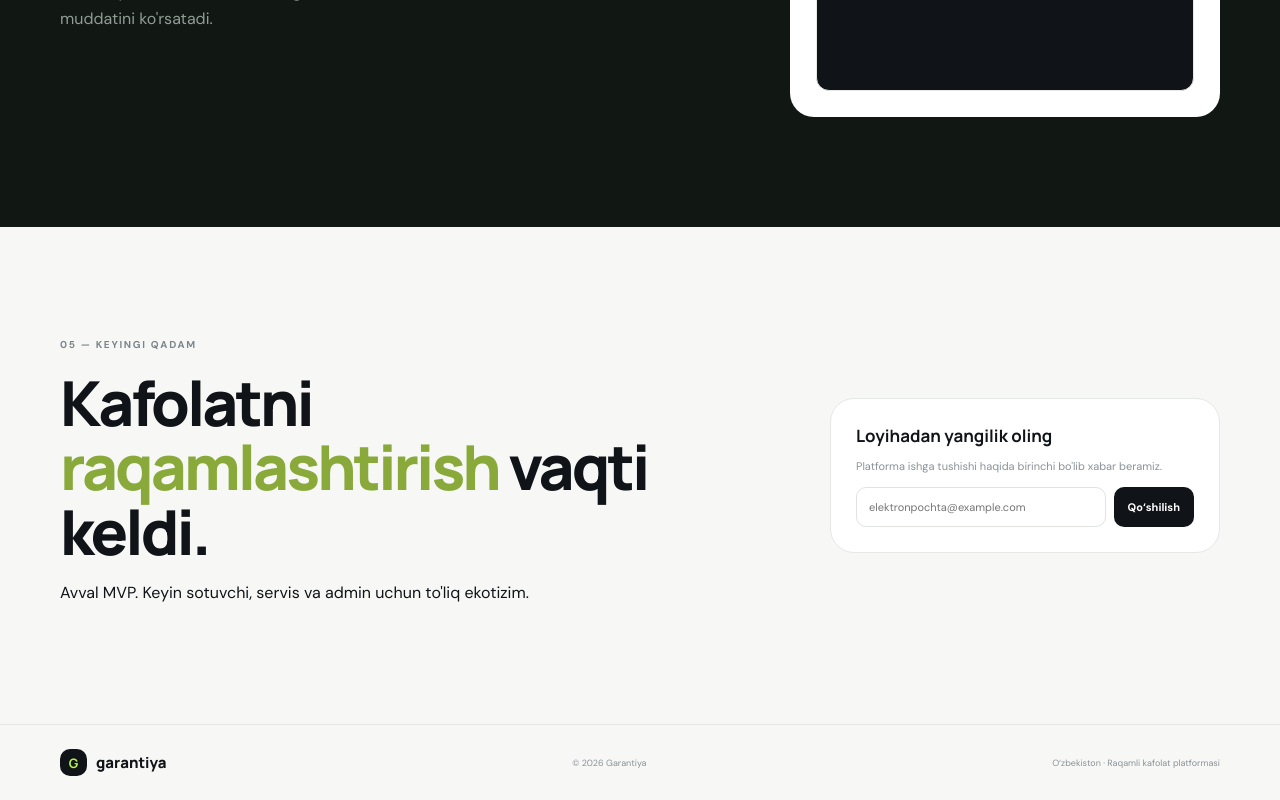
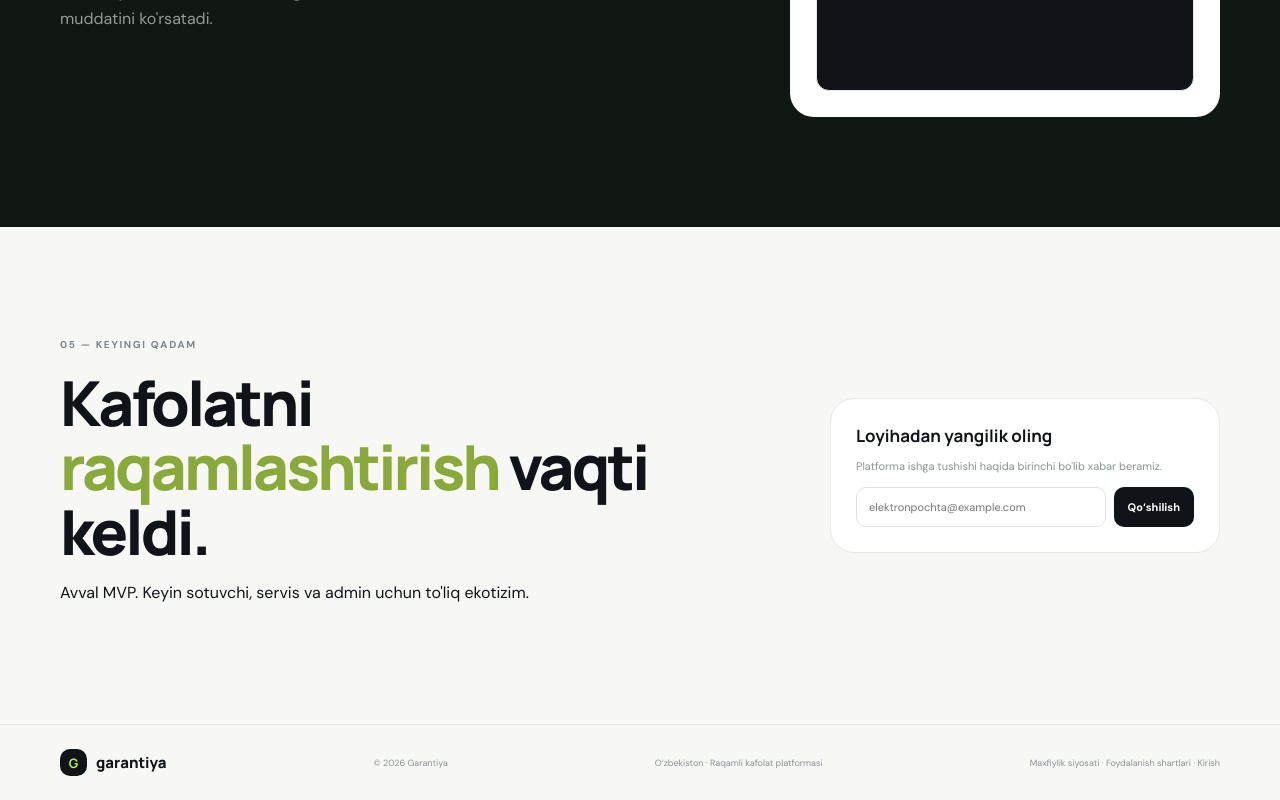
Before and after one commit to Fentoph-Company/garantiya, a Next.js app: page / in a window 1280 px wide. Shown: the part 3162-3962 px from the top of the page. Built offline with nearby package versions, Linux system fonts and the light colour scheme.

Commit message:
feat: add Uzbek legal and login navigation

```diff
--- a/app/page.tsx
+++ b/app/page.tsx
@@ -14,6 +14,6 @@ export default function Home(){
  <section id="qanday" className="section"><div className="container"><small className="kicker">03 — ANIQLIKDA ISHLASH</small><div className="head"><h2>Jarayon <span>3 qadamda.</span></h2><p>Murakkab tizim ortida oddiy foydalanuvchi tajribasi.</p></div><div className="steps">{[["01","Ro'yxatdan o'ting","Shaxsiy kabinetingizni oching."],["02","Kafolatni biriktiring","Chek yoki QR orqali ma'lumotlarni saqlang."],["03","Murojaat qiling","Servisga so'rov yuboring va statusni kuzating."]].map(x=><div key={x[0]}><small>{x[0]}</small><hr/><h3>{x[1]}</h3><p>{x[2]}</p></div>)}</div></div></section>
  <section id="tekshiruv" className="verify"><div className="container verify-grid"><div><small className="kicker light">04 — KAFOLATNI TEKSHIRISH</small><h2>Haqiqiyligini <span>bir zumda</span> tekshiring.</h2><p>QR kod yoki kafolat ID'sini kiriting. Tizim kafolat holati va muddatini ko'rsatadi.</p></div><form className="verify-card" onSubmit={verify}><b>⌕　Kafolat raqami</b><input value={code} onChange={e=>setCode(e.target.value)} placeholder="Masalan: GRT-8291-44"/><button className="btn dark">Tekshirish →</button>{verified&&<div className="result">✓ <div><b>Kafolat topildi</b><span>GRT-{code.toUpperCase()} · Faol</span></div></div>}</form></div></section>
  <section id="boshlash" className="cta"><div className="container cta-grid"><div><small className="kicker">05 — KEYINGI QADAM</small><h2>Kafolatni <span>raqamlashtirish</span> vaqti keldi.</h2><p>Avval MVP. Keyin sotuvchi, servis va admin uchun to'liq ekotizim.</p></div><div className="subscribe"><b>Loyihadan yangilik oling</b><p>Platforma ishga tushishi haqida birinchi bo'lib xabar beramiz.</p><form onSubmit={subscribe}><input type="email" required value={email} onChange={e=>setEmail(e.target.value)} placeholder="elektronpochta@example.com"/><button>{sent?"Yuborildi ✓":"Qo‘shilish"}</button></form></div></div></section>
- <footer><div className="container foot"><a className="brand" href="#"><b>G</b>garantiya</a><span>© 2026 Garantiya</span><span>O‘zbekiston · Raqamli kafolat platformasi</span></div></footer>
+ <footer><div className="container foot"><a className="brand" href="#"><b>G</b>garantiya</a><span>© 2026 Garantiya</span><span>O‘zbekiston · Raqamli kafolat platformasi</span><span><a href="/privacy">Maxfiylik siyosati</a> · <a href="/terms">Foydalanish shartlari</a> · <a href="/login">Kirish</a></span></div></footer>
  </main>
 }
```
